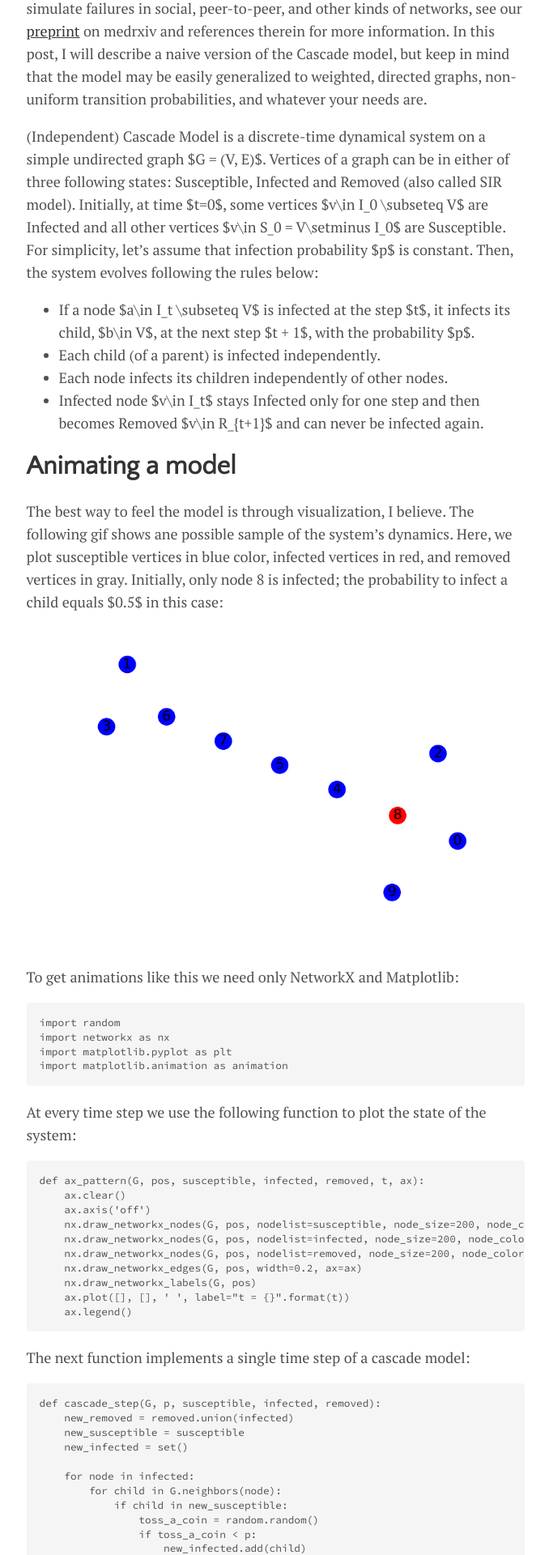
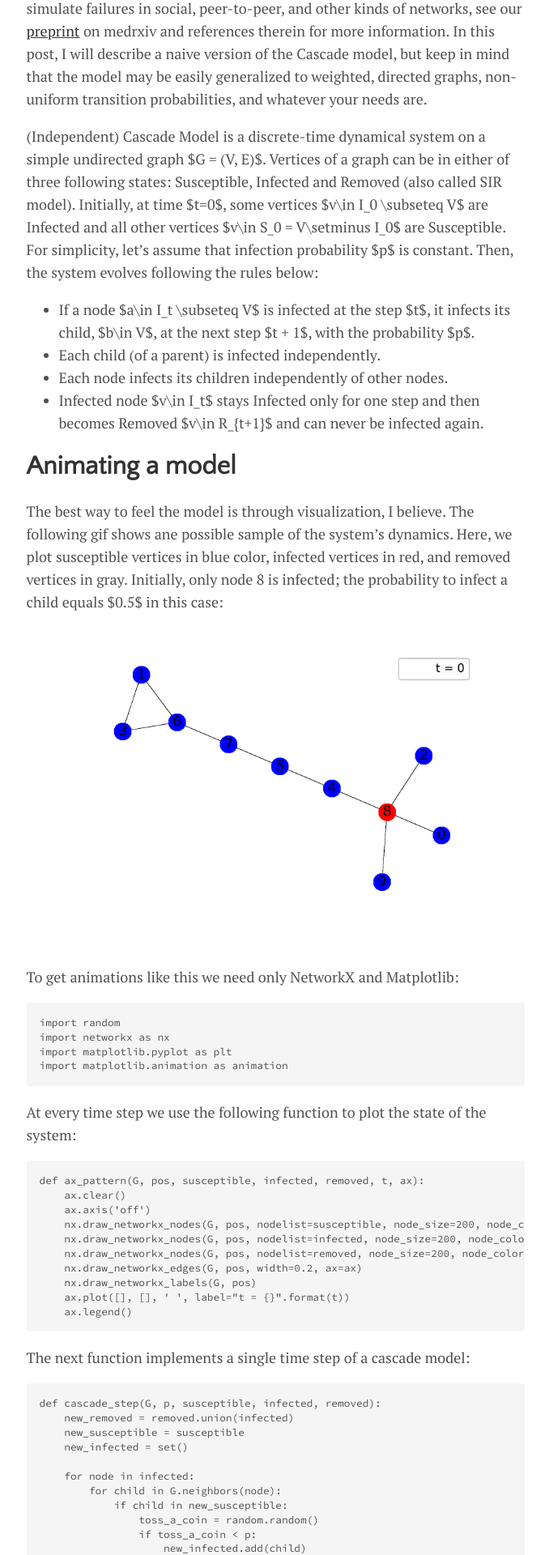
Before and after one commit to mkrechetov/mkrechetov.github.io, a Jekyll site: the page built from _posts/2022-07-10-cascade_animation.markdown, in a window 1280 px wide. Shown: the part 501-2421 px from the top of the page at 81% size, without its empty margins (300-978 px from the left). Built offline with Jekyll 4.4.1, drawn with Linux system fonts in a browser that asks for light colours.

Commit message:
Add a correct link to SIR.gif

````diff
--- a/_posts/2022-07-10-cascade_animation.markdown
+++ b/_posts/2022-07-10-cascade_animation.markdown
@@ -22,7 +22,7 @@ Animating a model
 =========
 
 The best way to feel the model is through visualization, I believe. The following gif shows ane possible sample of the system's dynamics. Here, we plot susceptible vertices in blue color, infected vertices in red, and removed vertices in gray. Initially, only node 8 is infected; the probability to infect a child equals $0.5$ in this case:
-![sir_dynamics](../assets/img/SIR.gif)
+![sir_dynamics](../assets/notebooks/SIR.gif)
 
 To get animations like this we need only NetworkX and Matplotlib:
 ```
````
Also changed, not shown: assets/img/SIR.gif (deleted).
